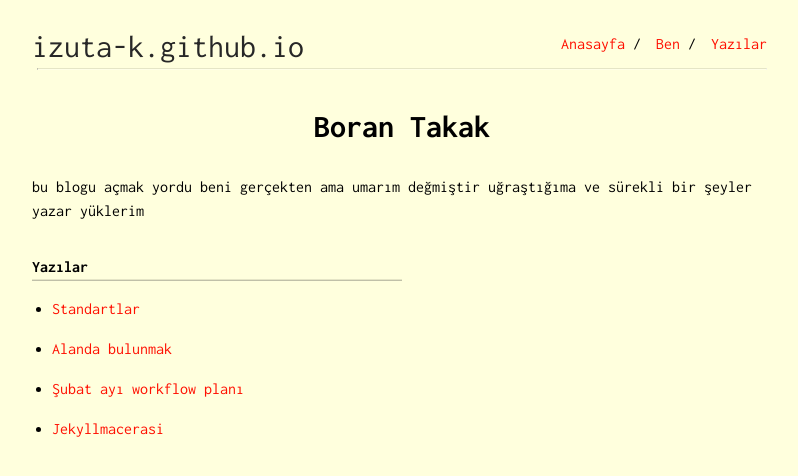
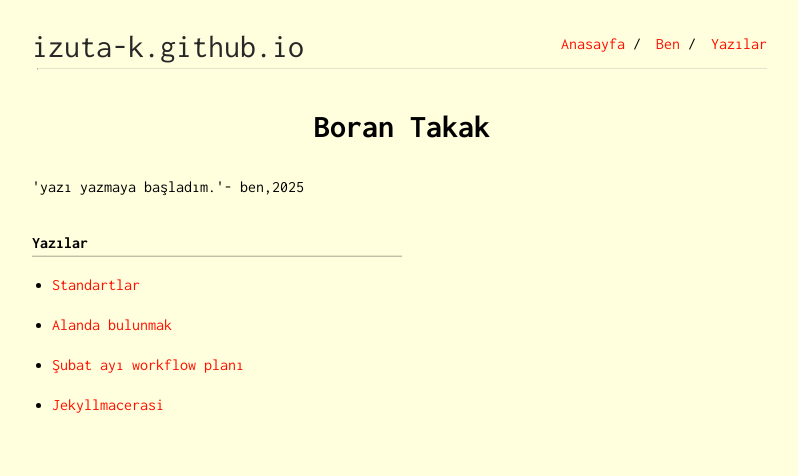
Before and after one commit to izuta-k/izuta-k.github.io, a Jekyll site: the page built from index.html, in a window 1280 px wide. Shown: the top 476 px of the page, without its empty margins (238-1036 px from the left). Built offline with Jekyll 4.4.1, drawn with Linux system fonts in a browser that asks for light colours.

Commit message:
Update index.html

```diff
--- a/index.html
+++ b/index.html
@@ -12,7 +12,7 @@ title: Boran Takak
     <title> {{ page.title }} </title>
   </head>
   <body>
-    <p>{{ "Bu blogu açmak yordu beni gerçekten ama umarım değmiştir uğraştığıma ve sürekli bir şeyler yazar yüklerim" | downcase }}</p>
+    <p>{{ "'Yazı yazmaya başladım.'- Ben,2025" | downcase }}</p>
 
 
     <h4> Yazılar </h4>
```
